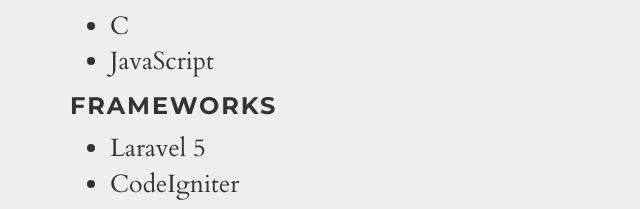
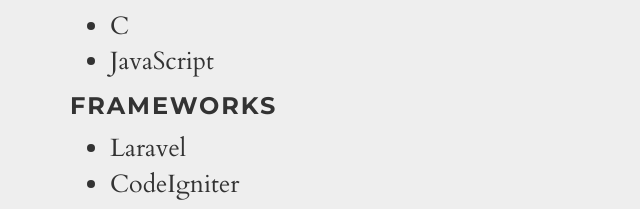
Before and after one commit to avicse1/avicse1.github.io, a plain HTML site: page index.html in a window 1280 px wide. Shown: the part 1902-2111 px from the top of the page, 0-640 px from the left. Drawn offline with nearby package versions, Linux system fonts and the light colour scheme; some packages are replaced by stand-ins of ours.

Commit message:
skills update

```diff
--- a/index.html
+++ b/index.html
@@ -108,7 +108,7 @@
                   </ul>
                   <h4>Frameworks</h4>
                   <ul class="skills">
-                    <li>Laravel 5</li>
+                    <li>Laravel</li>
                     <li>CodeIgniter</li>
                     <li>JQuery</li>
                     <li>Bootstrap</li>
```
